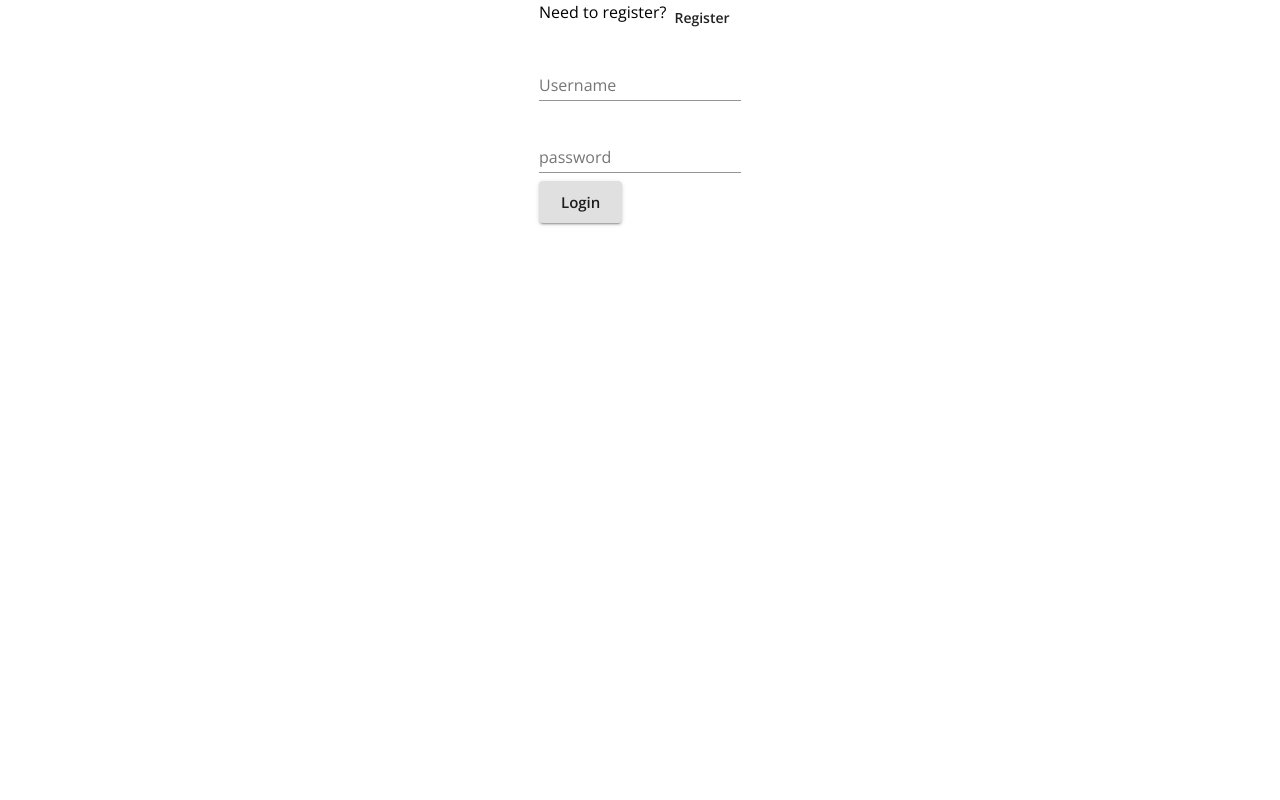
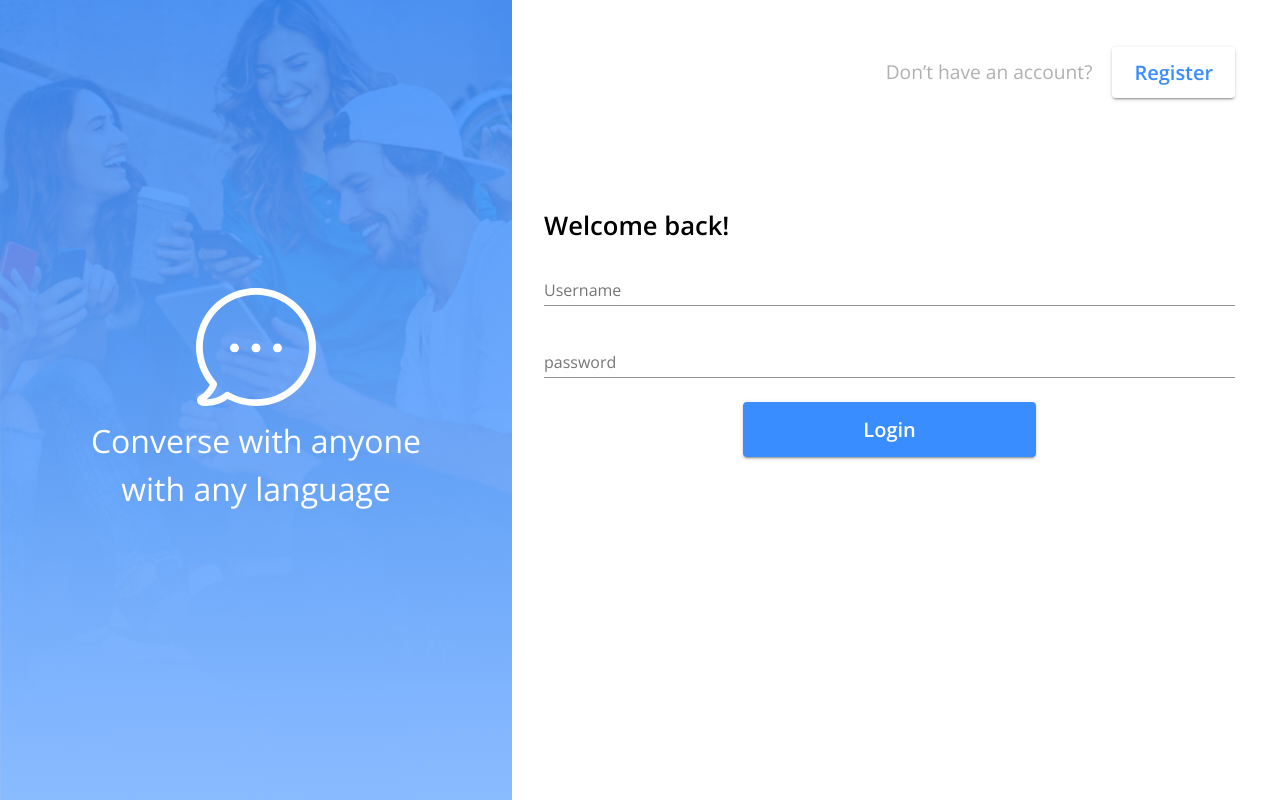
Before and after one commit to dipto0321/messenger-app, a React (Create React App) app in the folder client/: page /login in a window 1280 px wide. Built offline with nearby package versions, Linux system fonts and the light colour scheme; no server answers.

Commit message:
:lipstick: Added UI in login

```diff
--- a/client/src/Login.js
+++ b/client/src/Login.js
@@ -1,6 +1,8 @@
 import React from "react";
 import { Redirect, useHistory } from "react-router-dom";
 import { connect } from "react-redux";
+import { withStyles } from "@material-ui/core/styles";
+
 import {
   Grid,
   Box,
@@ -11,9 +13,162 @@ import {
 } from "@material-ui/core";
 import { login } from "./store/utils/thunkCreators";
 
+import backgroundImg from "./assets/bg-img.png";
+import bubbleImg from "./assets/bubble.svg";
+
+const styles = (theme) => ({
+  root: {
+    height: "100vh",
+  },
+  leftBoxContainer: {
+    backgroundImage: `linear-gradient(rgba(58, 141, 255, 0.85), rgba(134, 185, 255, 0.85)),url(${backgroundImg})`,
+    backgroundRepeat: "no-repeat",
+    backgroundSize: "100vw 100vh",
+    width: "100vw",
+    height: "65vh",
+    [theme.breakpoints.up("sm")]: {
+      backgroundSize: "100vw",
+      height: "95vh",
+    },
+    [theme.breakpoints.up("md")]: {
+      backgroundSize: "50vw",
+      width: "50vw",
+      height: "100vh",
+    },
+    [theme.breakpoints.up("lg")]: {
+      backgroundSize: "40vw",
+      width: "40vw",
+    },
+  },
+  boxImage: {
+    width: "4rem",
+    position: "relative",
+    top: 64,
+    [theme.breakpoints.up("sm")]: {
+      top: 120,
+      width: "6.25rem",
+    },
+    [theme.breakpoints.up("md")]: {
+      top: -55,
+      width: "5rem",
+    },
+    [theme.breakpoints.up("lg")]: {
+      top: 10,
+      width: "7.5rem",
+    },
+  },
+  boxText: {
+    fontSize: "1.5rem",
+    color: "#fff",
+    textAlign: "center",
+    width: 300,
+    padding: 10,
+    marginTop: 10,
+    position: "relative",
+    top: 70,
+    [theme.breakpoints.up("sm")]: {
+      fontSize: "2.5rem",
+      top: 130,
+      width: 415,
+    },
+    [theme.breakpoints.up("md")]: {
+      fontSize: "2rem",
+      top: -40,
+      width: 340,
+    },
+    [theme.breakpoints.up("lg")]: {
+      fontSize: "2rem",
+      top: 0,
+      width: 340,
+    },
+  },
+  rightBoxContainer: {
+    width: "100vw",
+    padding: 20,
+    [theme.breakpoints.up("md")]: {
+      width: "40vw",
+      padding: "2.5rem",
+    },
+    [theme.breakpoints.up("lg")]: {
+      width: "54vw",
+      padding: "2rem",
+    },
+  },
+  button: {
+    color: "#3A8DFF",
+    backgroundColor: "#fff",
+    fontSize: 15,
+    "&:hover": {
+      color: "#fff",
+      backgroundColor: "#3A8DFF",
+    },
+    [theme.breakpoints.up("sm")]: {
+      fontSize: "1.25rem",
+    },
+  },
+  buttonSubmit: {
+    padding: "0.625rem 2.5rem",
+    [theme.breakpoints.up("sm")]: {
+      padding: "0.625rem 4.5rem",
+      fontSize: "1rem",
+    },
+    [theme.breakpoints.up("lg")]: {
+      padding: "0.625rem 7.5rem",
+      fontSize: "1.25rem",
+    },
+  },
+  text: {
+    color: "#B0B0B0",
+    fontSize: 14,
+    marginRight: 10,
+    [theme.breakpoints.up("sm")]: {
+      fontSize: "1.2rem",
+      marginRight: 20,
+    },
+  },
+  headLine: {
+    fontWeight: "600",
+    fontSize: 16,
+    textAlign: "start",
+    marginBottom: "1rem",
+    [theme.breakpoints.up("sm")]: {
+      fontSize: "1.6rem",
+    },
+  },
+  formContentContainer: {
+    margin: "1.5rem 0",
+    textAlign: "center",
+    [theme.breakpoints.up("sm")]: {
+      margin: "5rem 0",
+    },
+    [theme.breakpoints.up("lg")]: {
+      margin: "7rem 0",
+    },
+  },
+  formControlContainer: {
+    marginBottom: "1.5rem",
+  },
+});
+
 const Login = (props) => {
   const history = useHistory();
-  const { user, login } = props;
+  const {
+    user,
+    login,
+    classes: {
+      root,
+      leftBoxContainer,
+      boxImage,
+      boxText,
+      rightBoxContainer,
+      button,
+      text,
+      formControlContainer,
+      buttonSubmit,
+      headLine,
+      formContentContainer,
+    },
+  } = props;
 
   const handleLogin = async (event) => {
     event.preventDefault();
@@ -28,16 +183,43 @@ const Login = (props) => {
   }
 
   return (
-    <Grid container justify="center">
-      <Box>
-        <Grid container item>
-          <Typography>Need to register?</Typography>
-          <Button onClick={() => history.push("/register")}>Register</Button>
+    <Grid className={root} container>
+      <Box
+        className={leftBoxContainer}
+        display="flex"
+        flexDirection="column"
+        justifyContent="center"
+        alignItems="center"
+      >
+        <img className={boxImage} src={bubbleImg} alt="bubble" />
+        <Typography className={boxText}>
+          Converse with anyone with any language
+        </Typography>
+      </Box>
+      <Box className={rightBoxContainer}>
+        <Grid
+          container
+          item
+          alignItems="center"
+          style={{ margin: "15px 0", justifyContent: "flex-end" }}
+        >
+          <Typography className={text}>Don’t have an account?</Typography>
+          <Button
+            variant="contained"
+            size="large"
+            className={button}
+            onClick={() => history.push("/register")}
+          >
+            Register
+          </Button>
         </Grid>
         <form onSubmit={handleLogin}>
-          <Grid>
-            <Grid>
-              <FormControl margin="normal" required>
+          <Grid className={formContentContainer}>
+            <Typography variant="h4" className={headLine}>
+              Welcome back!
+            </Typography>
+            <Grid className={formControlContainer}>
+              <FormControl fullWidth required>
                 <TextField
                   aria-label="username"
                   label="Username"
@@ -46,7 +228,8 @@ const Login = (props) => {
                 />
               </FormControl>
             </Grid>
-            <FormControl margin="normal" required>
+            <Grid className={formControlContainer}>
+              <FormControl fullWidth required>
                 <TextField
                   label="password"
                   aria-label="password"
@@ -54,11 +237,16 @@ const Login = (props) => {
                   name="password"
                 />
               </FormControl>
-            <Grid>
-              <Button type="submit" variant="contained" size="large">
+            </Grid>
+            <Button
+              type="submit"
+              className={buttonSubmit}
+              variant="contained"
+              color="primary"
+              size="large"
+            >
               Login
             </Button>
-            </Grid>
           </Grid>
         </form>
       </Box>
@@ -80,4 +268,7 @@ const mapDispatchToProps = (dispatch) => {
   };
 };
 
-export default connect(mapStateToProps, mapDispatchToProps)(Login);
+export default connect(
+  mapStateToProps,
+  mapDispatchToProps
+)(withStyles(styles)(Login));
```
Lines whose indentation alone changed are shown as unchanged.
